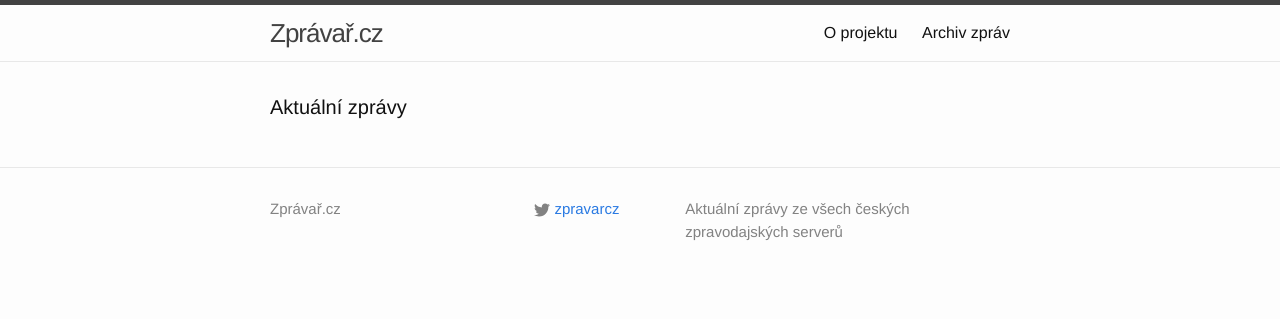
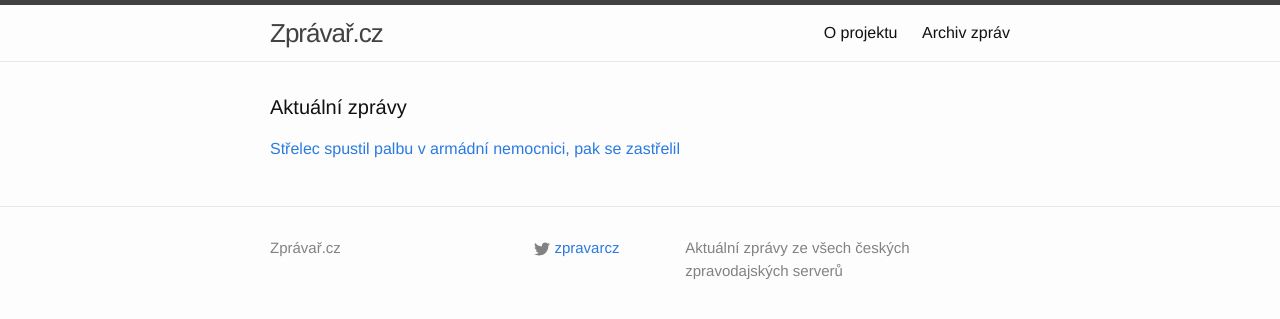
Before and after one commit to adliska/zpravar, a Jekyll site: the page built from index.html, in a window 1280 px wide. Shown: the top 319 px of the page. Built offline with Jekyll 4.4.1, drawn with Linux system fonts in a browser that asks for light colours.

Commit message:
zpravar news update

```diff
--- a/index.html
+++ b/index.html
@@ -5,4 +5,11 @@ layout: default
 <div class="home">
     <h1 class="page-heading">Aktuální zprávy</h1>
 
-</div>
+<p><a href="javascript:;" onclick="toggle_visibility('zpravy0')">Střelec spustil palbu v armádní nemocnici, pak se zastřelil</a></p>
+<div id="zpravy0" style="display:none">
+<ul>
+<li><a href=http://zpravy.aktualne.cz/zahranici/strelec-spustil-palbu-v-armadni-nemocnici-pak-se-zastrelil/r~0f87d980962e11e49f60002590604f2e/>Střelec spustil palbu v armádní nemocnici, pak se zastřelil - zpravy.aktualne.cz</a></li>
+<li><a href=http://www.novinky.cz/zahranicni/amerika/358026-strelec-spustil-palbu-v-armadni-nemocnici-pak-se-zabil.html>Střelec spustil palbu v armádní nemocnici, pak se zabil  - www.novinky.cz</a></li>
+<li><a href=http://www.ceskenoviny.cz/zpravy/zpravy/strelec-spustil-palbu-v-armadni-nemocnici-pak-se-zabil/1165741>Střelec spustil palbu v armádní nemocnici, pak se zabil - www.ceskenoviny.cz</a></li>
+</ul>
+</div></div>
```
